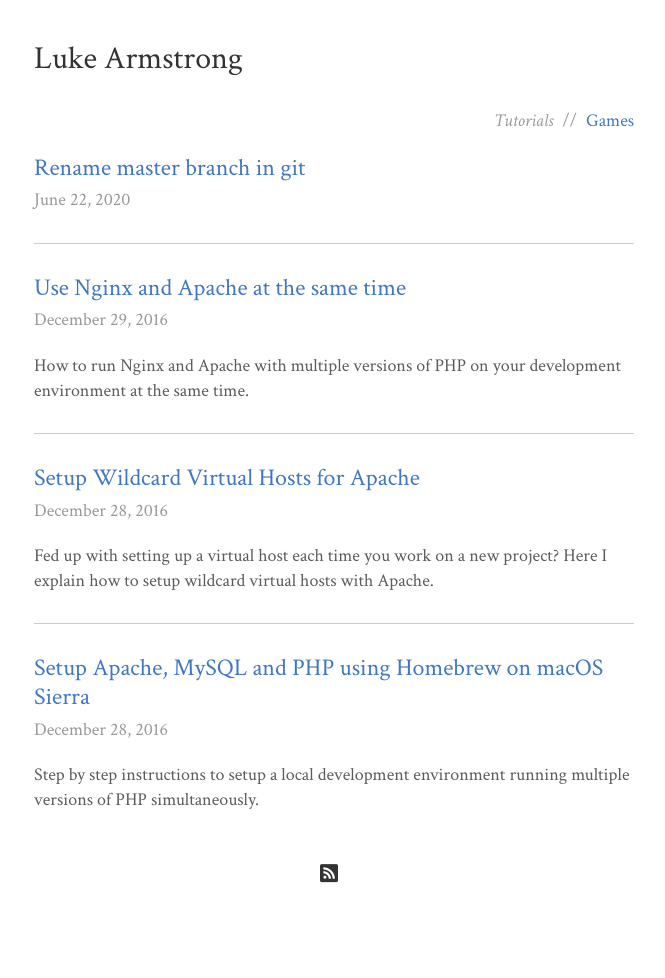
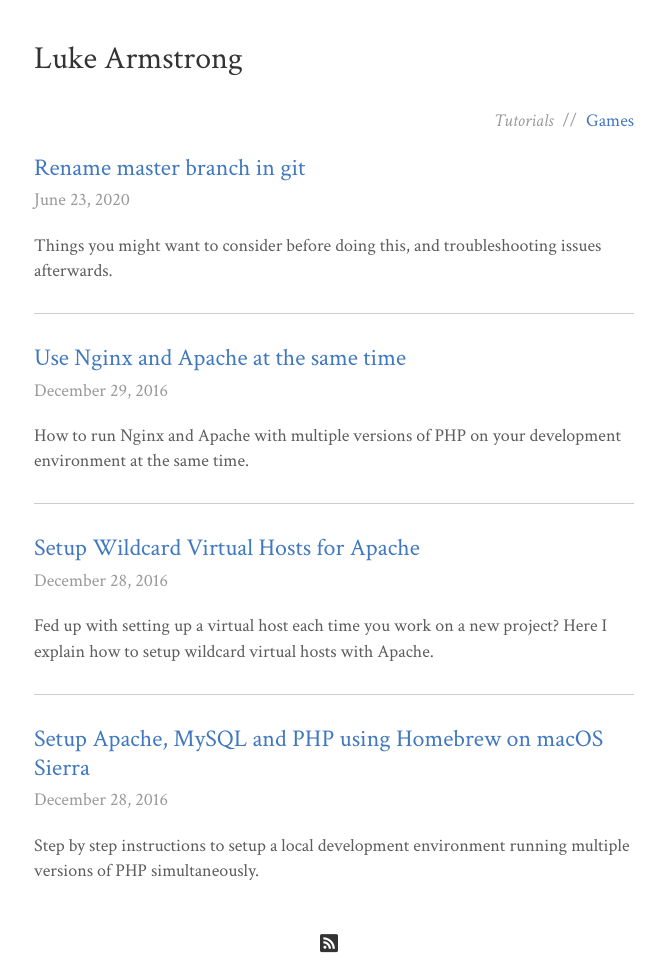
Before and after one commit to lukearmstrong/lukearmstrong.co.uk, a Jekyll site: the page built from index.html, in a window 1280 px wide. Shown: the whole page, without its empty margins (306-971 px from the left). Built offline with Jekyll 4.4.1, drawn with Linux system fonts in a browser that asks for light colours; some web fonts are replaced; before the commit the page ends 908 px from its top, so only the background shows below that.

Commit message:
Setup share image and date post for the future

```diff
--- a/_posts/2020-06-22-rename-master-branch-in-git.md
+++ b/_posts/2020-06-23-rename-master-branch-in-git.md
@@ -1,7 +1,8 @@
 ---
-date: 2020-06-22 08:00
+date: 2020-06-23 08:00
 title: Rename master branch in git
-description:
+description: Things you might want to consider before doing this, and troubleshooting issues afterwards.
+opengraph_image: 2020-06-23-rename-master-branch-in-git.png
 ---
 
 This isn't something that needs to be debated, the words we use matter, so I've decided to stop using the following words...
```
Also changed, not shown: assets/images/opengraph/2020-06-23-rename-master-branch-in-git.png (added).
